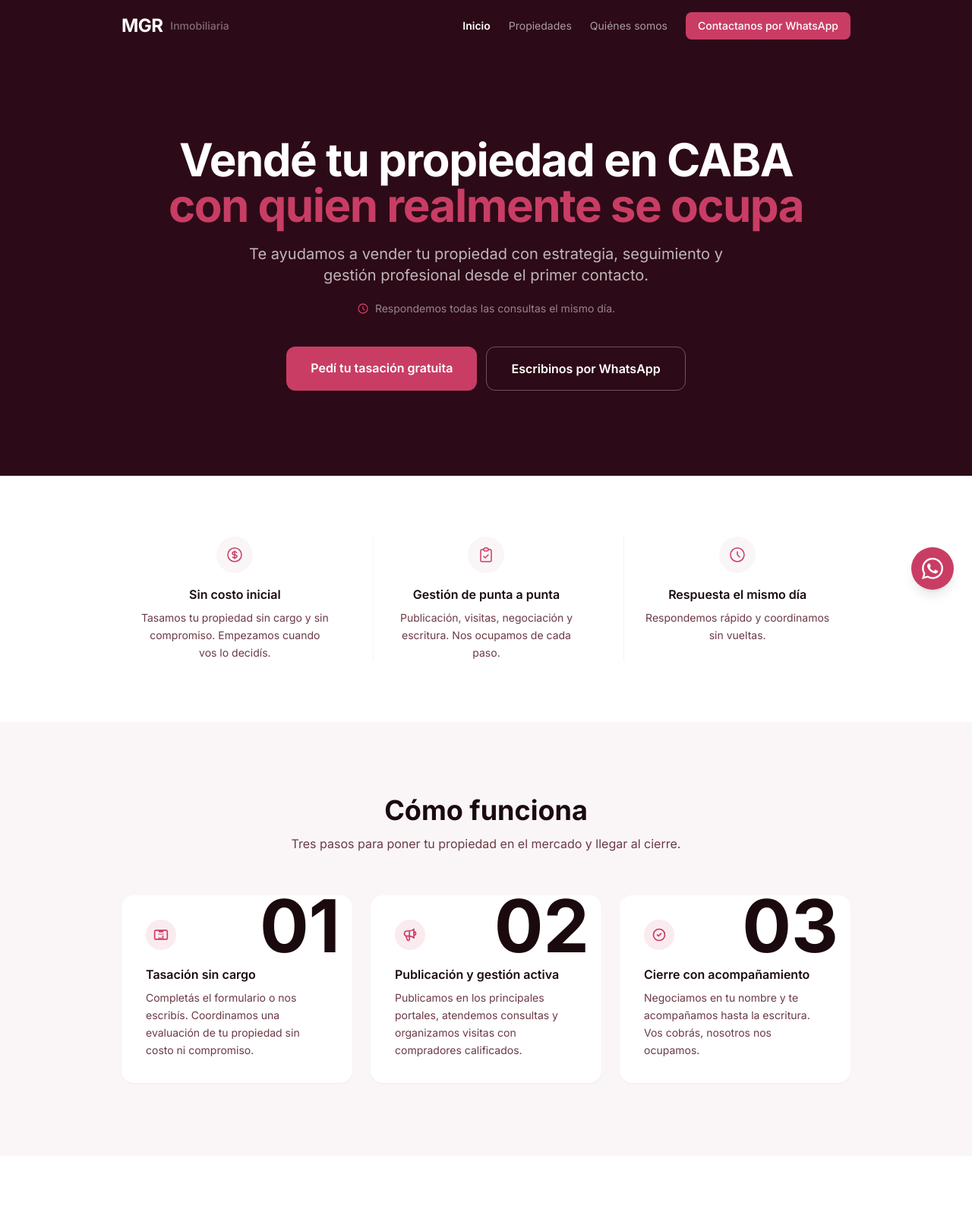
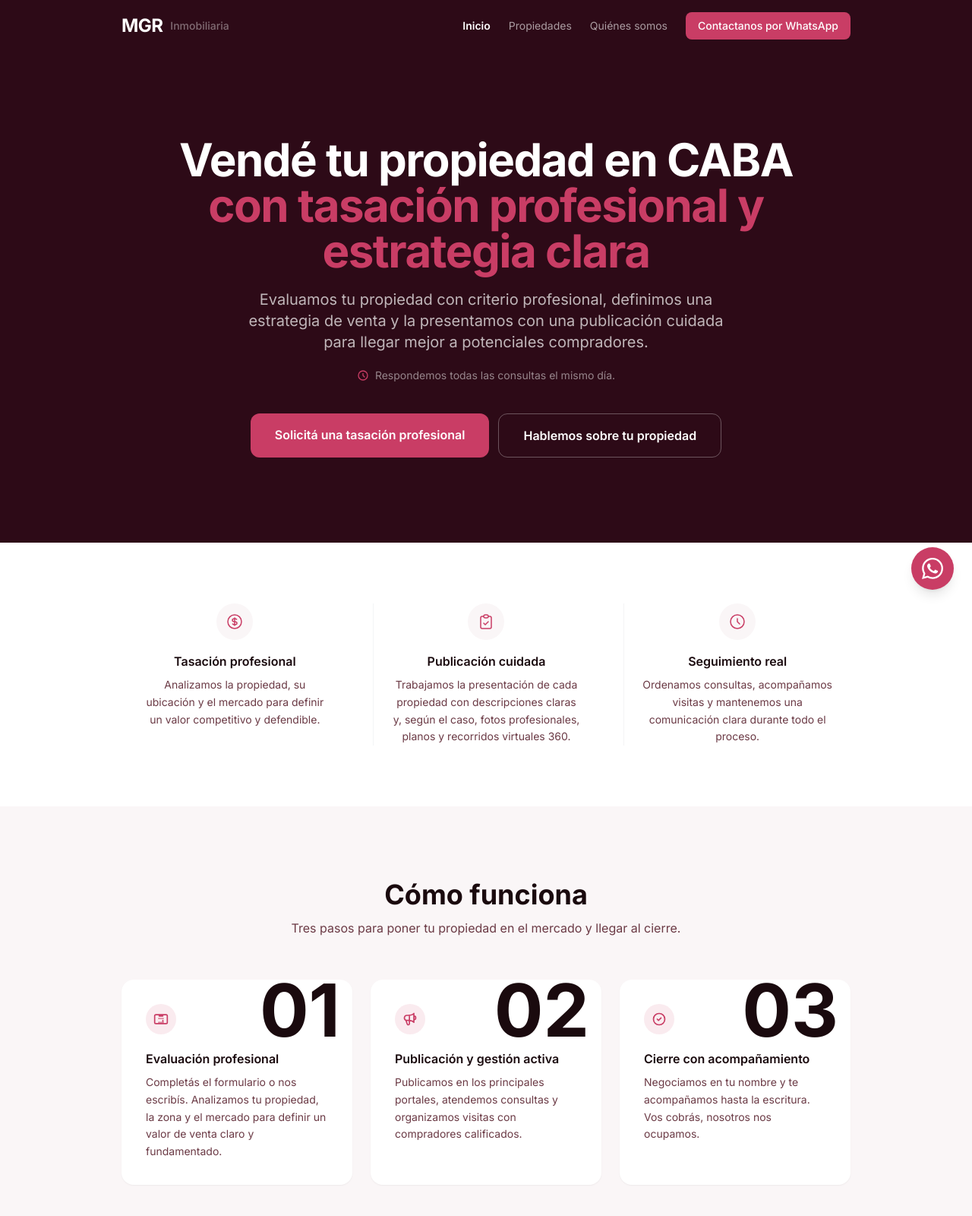
Before and after one commit to Nicomilsz/mgr-web, an Eleventy site: page salidas/web-mgr/src/index.njk in a window 1280 px wide. Shown: the top 1600 px of the page at 76% size. Built offline with nearby package versions, Linux system fonts and the light colour scheme; Eleventy itself is replaced by a stand-in of ours; files that its build step writes are made by us from their sources.

Commit message:
Agrega modos del catalogo y actualiza copy profesional

```diff
--- a/salidas/web-mgr/src/_data/config.json
+++ b/salidas/web-mgr/src/_data/config.json
@@ -1,7 +1,7 @@
 {
   "catalogo": {
     "modo": "visible",
-    "mostrarAvisoCartera": true,
+    "mostrarAvisoCartera": false,
     "avisoTitulo": "Cartera en formación",
     "avisoTexto": "Estamos incorporando propiedades activas. Escribinos por WhatsApp para consultar disponibilidad real."
   },
--- a/salidas/web-mgr/src/_data/site.js
+++ b/salidas/web-mgr/src/_data/site.js
@@ -1,9 +1,10 @@
 module.exports = {
   wa: {
     number: "5491149808910",
-    msgGeneral: "Hola%2C%20quisiera%20consultar%20por%20una%20propiedad%20en%20CABA",
-    msgTasacion: "Hola%2C%20quiero%20tasar%20mi%20propiedad%20en%20CABA",
-    msgBusqueda: "Hola%2C%20estoy%20buscando%20una%20propiedad%20en%20CABA",
+    msgGeneral:  "Hola%2C%20quiero%20hacer%20una%20consulta%20sobre%20MGR%20Inmobiliaria.",
+    msgTasacion: "Hola%2C%20quiero%20solicitar%20una%20tasaci%C3%B3n%20profesional%20para%20vender%20una%20propiedad%20en%20CABA.",
+    msgVendedor: "Hola%2C%20quiero%20hablar%20sobre%20una%20propiedad%20que%20estoy%20evaluando%20vender.",
+    msgBusqueda: "Hola%2C%20estoy%20buscando%20una%20propiedad%20en%20CABA.",
   },
   instagram: "mgr_inmobiliaria",
   email: "contacto@mgr.com.ar",
--- a/salidas/web-mgr/src/_includes/layouts/base.njk
+++ b/salidas/web-mgr/src/_includes/layouts/base.njk
@@ -6,7 +6,7 @@
   {% if barrio %}
     {% set metaDesc = (tipo or "Propiedad") + " en " + barrio + ", CABA. " + (precio_texto or "Consultá el precio") + ". Contacto directo con MGR Inmobiliaria." %}
   {% else %}
-    {% set metaDesc = description or "Inmobiliaria en CABA. Tasación gratuita, gestión profesional y trato directo." %}
+    {% set metaDesc = description or "Inmobiliaria en CABA. Tasación profesional, gestión clara y trato directo." %}
   {% endif %}
   <meta name="description" content="{{ metaDesc }}">
   {% if barrio and fotos and fotos.length > 0 %}
--- a/salidas/web-mgr/src/index.njk
+++ b/salidas/web-mgr/src/index.njk
@@ -1,7 +1,7 @@
 ---
 layout: base.njk
 title: Vendé tu propiedad en CABA
-description: Tasación gratuita, gestión profesional y trato directo para vender tu propiedad en CABA.
+description: Evaluación profesional, estrategia de venta y gestión clara para vender tu propiedad en CABA.
 fullFooter: true
 ---
 
@@ -10,10 +10,10 @@ fullFooter: true
   <div class="max-w-5xl mx-auto px-4 sm:px-6 lg:px-8 py-20 md:py-28 text-center">
     <h1 class="text-4xl md:text-5xl lg:text-6xl font-bold leading-tight tracking-tight mb-5">
       Vendé tu propiedad en CABA<br class="hidden md:block">
-      <span class="text-accent">con quien realmente se ocupa</span>
+      <span class="text-accent">con tasación profesional y estrategia clara</span>
     </h1>
     <p class="text-lg md:text-xl text-white/70 max-w-2xl mx-auto mb-5 leading-relaxed">
-      Te ayudamos a vender tu propiedad con estrategia, seguimiento y gestión profesional desde el primer contacto.
+      Evaluamos tu propiedad con criterio profesional, definimos una estrategia de venta y la presentamos con una publicación cuidada para llegar mejor a potenciales compradores.
     </p>
     <div class="inline-flex items-center gap-2 text-white/50 text-sm mb-10">
       <svg class="w-4 h-4 text-accent flex-shrink-0" fill="none" stroke="currentColor" viewBox="0 0 24 24">
@@ -23,11 +23,11 @@ fullFooter: true
     </div>
     <div class="flex flex-col sm:flex-row gap-3 justify-center">
       <a href="#tasacion" class="bg-accent hover:bg-accent-dark text-white font-semibold px-8 py-4 rounded-xl transition-colors duration-200 text-base">
-        Pedí tu tasación gratuita
+        Solicitá una tasación profesional
       </a>
-      <a href="https://wa.me/{{ site.wa.number }}?text={{ site.wa.msgTasacion }}" target="_blank"
+      <a href="https://wa.me/{{ site.wa.number }}?text={{ site.wa.msgVendedor }}" target="_blank"
          class="border border-white/30 hover:border-white/70 text-white font-semibold px-8 py-4 rounded-xl transition-colors duration-200 text-base">
-        Escribinos por WhatsApp
+        Hablemos sobre tu propiedad
       </a>
     </div>
   </div>
@@ -44,8 +44,8 @@ fullFooter: true
             <path stroke-linecap="round" stroke-linejoin="round" stroke-width="1.5" d="M12 8c-1.657 0-3 .895-3 2s1.343 2 3 2 3 .895 3 2-1.343 2-3 2m0-8c1.11 0 2.08.402 2.599 1M12 8V7m0 1v8m0 0v1m0-1c-1.11 0-2.08-.402-2.599-1M21 12a9 9 0 11-18 0 9 9 0 0118 0z"/>
           </svg>
         </div>
-        <h3 class="font-semibold text-base mb-2 text-[#1a0a0e]">Sin costo inicial</h3>
-        <p class="text-muted text-sm leading-relaxed">Tasamos tu propiedad sin cargo y sin compromiso. Empezamos cuando vos lo decidís.</p>
+        <h3 class="font-semibold text-base mb-2 text-[#1a0a0e]">Tasación profesional</h3>
+        <p class="text-muted text-sm leading-relaxed">Analizamos la propiedad, su ubicación y el mercado para definir un valor competitivo y defendible.</p>
       </div>
 
       <div class="text-center px-6 pt-8 md:pt-0">
@@ -54,8 +54,8 @@ fullFooter: true
             <path stroke-linecap="round" stroke-linejoin="round" stroke-width="1.5" d="M9 5H7a2 2 0 00-2 2v12a2 2 0 002 2h10a2 2 0 002-2V7a2 2 0 00-2-2h-2M9 5a2 2 0 002 2h2a2 2 0 002-2M9 5a2 2 0 012-2h2a2 2 0 012 2m-6 9l2 2 4-4"/>
           </svg>
         </div>
-        <h3 class="font-semibold text-base mb-2 text-[#1a0a0e]">Gestión de punta a punta</h3>
-        <p class="text-muted text-sm leading-relaxed">Publicación, visitas, negociación y escritura. Nos ocupamos de cada paso.</p>
+        <h3 class="font-semibold text-base mb-2 text-[#1a0a0e]">Publicación cuidada</h3>
+        <p class="text-muted text-sm leading-relaxed">Trabajamos la presentación de cada propiedad con descripciones claras y, según el caso, fotos profesionales, planos y recorridos virtuales 360.</p>
       </div>
 
       <div class="text-center px-6 pt-8 md:pt-0">
@@ -64,8 +64,8 @@ fullFooter: true
             <path stroke-linecap="round" stroke-linejoin="round" stroke-width="1.5" d="M12 8v4l3 3m6-3a9 9 0 11-18 0 9 9 0 0118 0z"/>
           </svg>
         </div>
-        <h3 class="font-semibold text-base mb-2 text-[#1a0a0e]">Respuesta el mismo día</h3>
-        <p class="text-muted text-sm leading-relaxed">Respondemos rápido y coordinamos sin vueltas.</p>
+        <h3 class="font-semibold text-base mb-2 text-[#1a0a0e]">Seguimiento real</h3>
+        <p class="text-muted text-sm leading-relaxed">Ordenamos consultas, acompañamos visitas y mantenemos una comunicación clara durante todo el proceso.</p>
       </div>
 
     </div>
@@ -88,8 +88,8 @@ fullFooter: true
             <path stroke-linecap="round" stroke-linejoin="round" stroke-width="2" d="M9 7h6m0 10v-3m-3 3h.01M9 17h.01M9 11h.01M12 11h.01M15 11h.01M4 19h16a2 2 0 002-2V7a2 2 0 00-2-2H4a2 2 0 00-2 2v10a2 2 0 002 2z"/>
           </svg>
         </div>
-        <h3 class="font-semibold text-base mb-2 text-[#1a0a0e]">Tasación sin cargo</h3>
-        <p class="text-muted text-sm leading-relaxed">Completás el formulario o nos escribís. Coordinamos una evaluación de tu propiedad sin costo ni compromiso.</p>
+        <h3 class="font-semibold text-base mb-2 text-[#1a0a0e]">Evaluación profesional</h3>
+        <p class="text-muted text-sm leading-relaxed">Completás el formulario o nos escribís. Analizamos tu propiedad, la zona y el mercado para definir un valor de venta claro y fundamentado.</p>
       </div>
 
       <div class="relative p-8 bg-white rounded-2xl shadow-sm overflow-hidden">
@@ -183,8 +183,8 @@ fullFooter: true
 <!-- FORMULARIO DE TASACIÓN -->
 <section id="tasacion">
   <div class="bg-dark text-white py-14 md:py-16 text-center px-4">
-    <h2 class="text-3xl md:text-4xl font-bold mb-3">Tasamos tu propiedad sin cargo</h2>
-    <p class="text-white/60 text-base max-w-md mx-auto">Completá el formulario y te contactamos para coordinar la tasación.</p>
+    <h2 class="text-3xl md:text-4xl font-bold mb-3">Solicitá una tasación profesional</h2>
+    <p class="text-white/60 text-base max-w-md mx-auto">Completá el formulario y te contactamos para coordinar la evaluación de tu propiedad.</p>
   </div>
   <div class="bg-light py-12 md:py-16 px-4">
     <div class="max-w-lg mx-auto">
@@ -232,7 +232,7 @@ fullFooter: true
 
         <button type="submit"
           class="w-full bg-accent hover:bg-accent-dark text-white font-semibold py-4 px-8 rounded-xl transition-colors duration-200 text-base mt-2">
-          Solicitar tasación gratuita
+          Solicitar tasación profesional
         </button>
         <p class="text-center text-muted text-xs pt-1 flex items-center justify-center gap-1.5">
           <svg class="w-3.5 h-3.5 text-accent" fill="none" stroke="currentColor" viewBox="0 0 24 24">
@@ -254,7 +254,7 @@ fullFooter: true
     const tipo = this.tipo.value;
     const b = this.barrio.value.trim();
     const s = this.superficie.value.trim();
-    let msg = `Hola, quisiera tasar mi propiedad.\n\n• Nombre: ${n}\n• Teléfono: ${t}\n• Tipo: ${tipo}\n• Barrio: ${b}`;
+    let msg = `Hola, quiero solicitar una tasación profesional para mi propiedad.\n\n• Nombre: ${n}\n• Teléfono: ${t}\n• Tipo: ${tipo}\n• Barrio: ${b}`;
     if (s) msg += `\n• Superficie: ${s} m²`;
     window.open(`https://wa.me/{{ site.wa.number }}?text=${encodeURIComponent(msg)}`, '_blank');
   });
```
Also changed, not shown: salidas/web-mgr/src/propiedades.njk (+5 -5 lines), salidas/web-mgr/src/quienes-somos.njk (+7 -7 lines).
